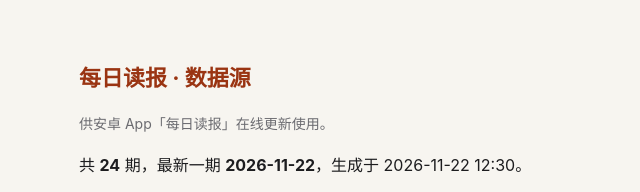
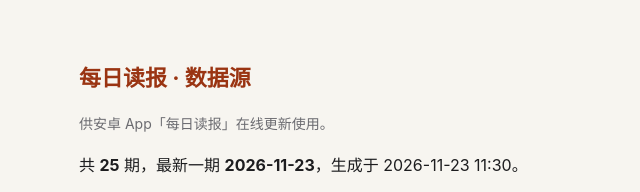
Before and after one commit to 821464641/dailyread, a plain HTML site: page index.html in a window 1280 px wide. Shown: the top 192 px of the page, 241-881 px from the left. Drawn offline with Linux system fonts and the light colour scheme.

Commit message:
更新首页

```diff
--- a/index.html
+++ b/index.html
@@ -6,7 +6,7 @@ h1{font-size:22px;color:#9a3412}a{color:#9a3412}code{background:#fff;border:1px
 .muted{color:#6b6b70;font-size:14px}hr{border:0;border-top:1px solid #e2ded4;margin:22px 0}</style></head><body>
 <h1>每日读报 · 数据源</h1>
 <p class="muted">供安卓 App「每日读报」在线更新使用。</p>
-<p>共 <b>24</b> 期，最新一期 <b>2026-11-22</b>，生成于 2026-11-22 12:30。</p>
+<p>共 <b>25</b> 期，最新一期 <b>2026-11-23</b>，生成于 2026-11-23 11:30。</p>
 <p>数据地址：<br><code>https://821464641.github.io/dailyread/digest.json</code></p>
 <p><a href="digest.json">查看 JSON</a></p>
 <hr><p class="muted">由 publish.py 自动生成 · 仓库 github.com/821464641/dailyread</p>
```
